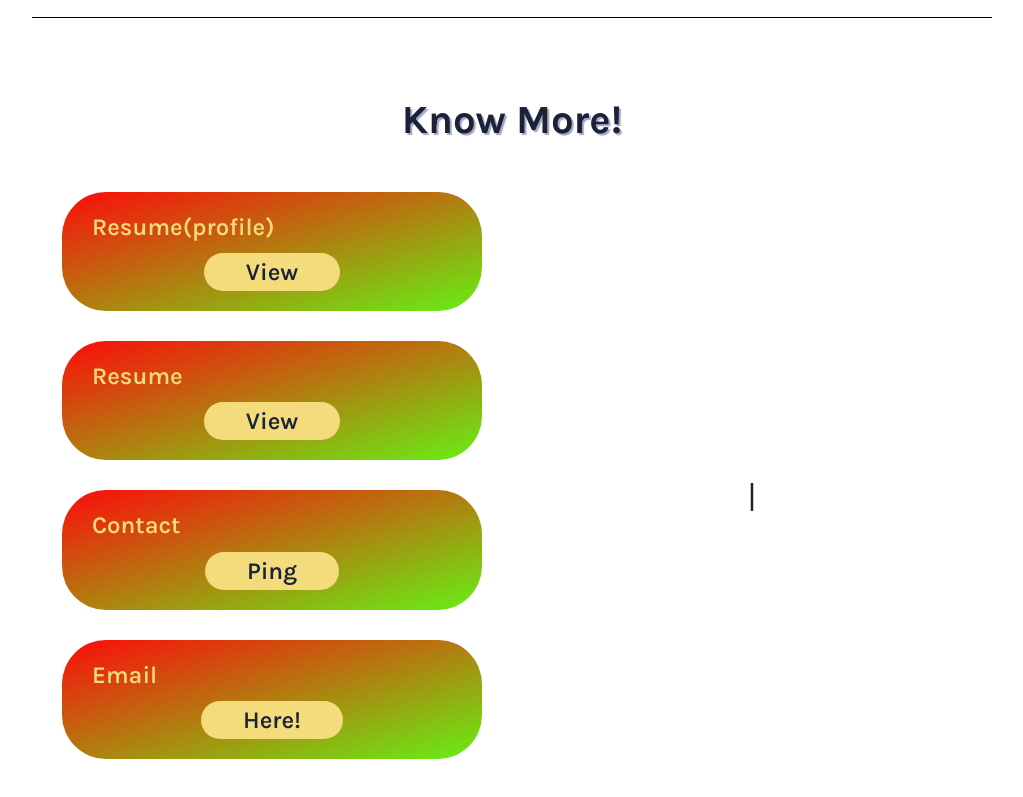
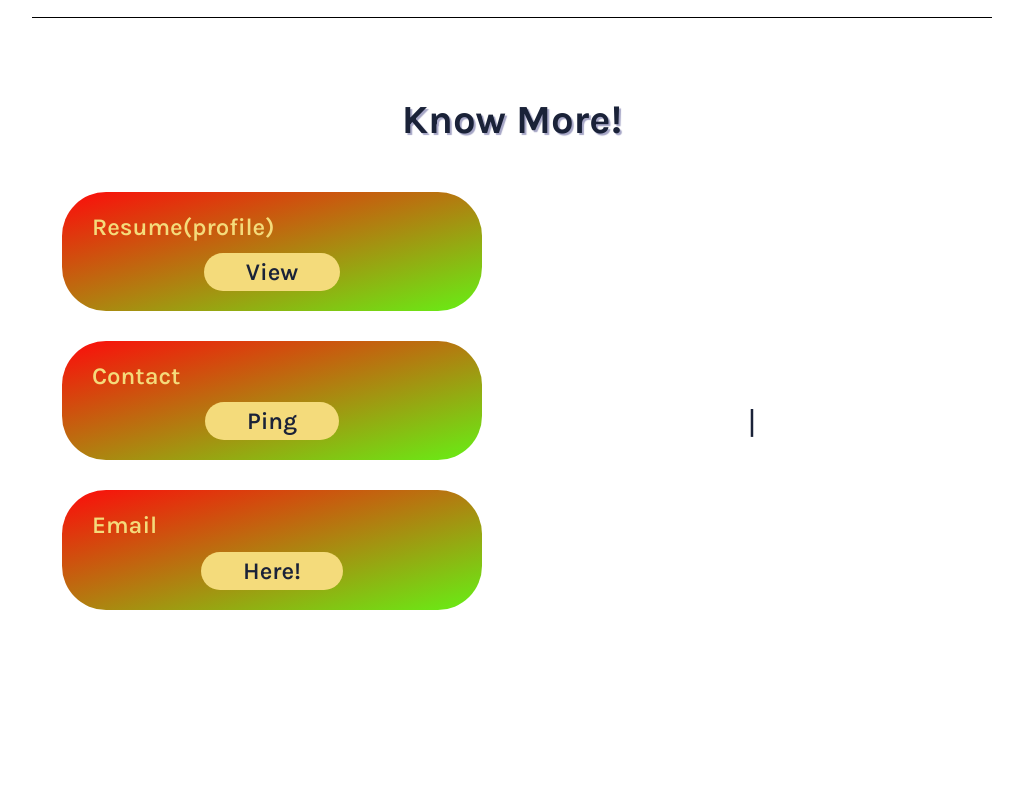
Before and after one commit to vaidyasaivarun22/protfolio_website, a website built with Parcel: page index.html in a window 1280 px wide. Shown: the part 3636-4433 px from the top of the page, without its empty margins (128-1151 px from the left). After the commit the page ends 4336 px from the top, so only its background shows below. Built offline with nearby package versions, Linux system fonts and the light colour scheme; files whose address does not match are found by name.

Commit message:
Update index.html

```diff
--- a/index.html
+++ b/index.html
@@ -246,13 +246,6 @@
           </div>
 
           <div class="skills--container">
-            <h3 class="skill--header">Resume</h3>
-            <div class="skill--link">
-              <a href="./files/saivarun_vaidya_CV.pdf" class="btn btn--about">View</a>
-            </div>
-          </div>
-
-          <div class="skills--container">
             <h3 class="skill--header">Contact</h3>
             <div class="skill--link">
               <a href="tel:+918341861029" class="btn btn--about">Ping</a>
```
